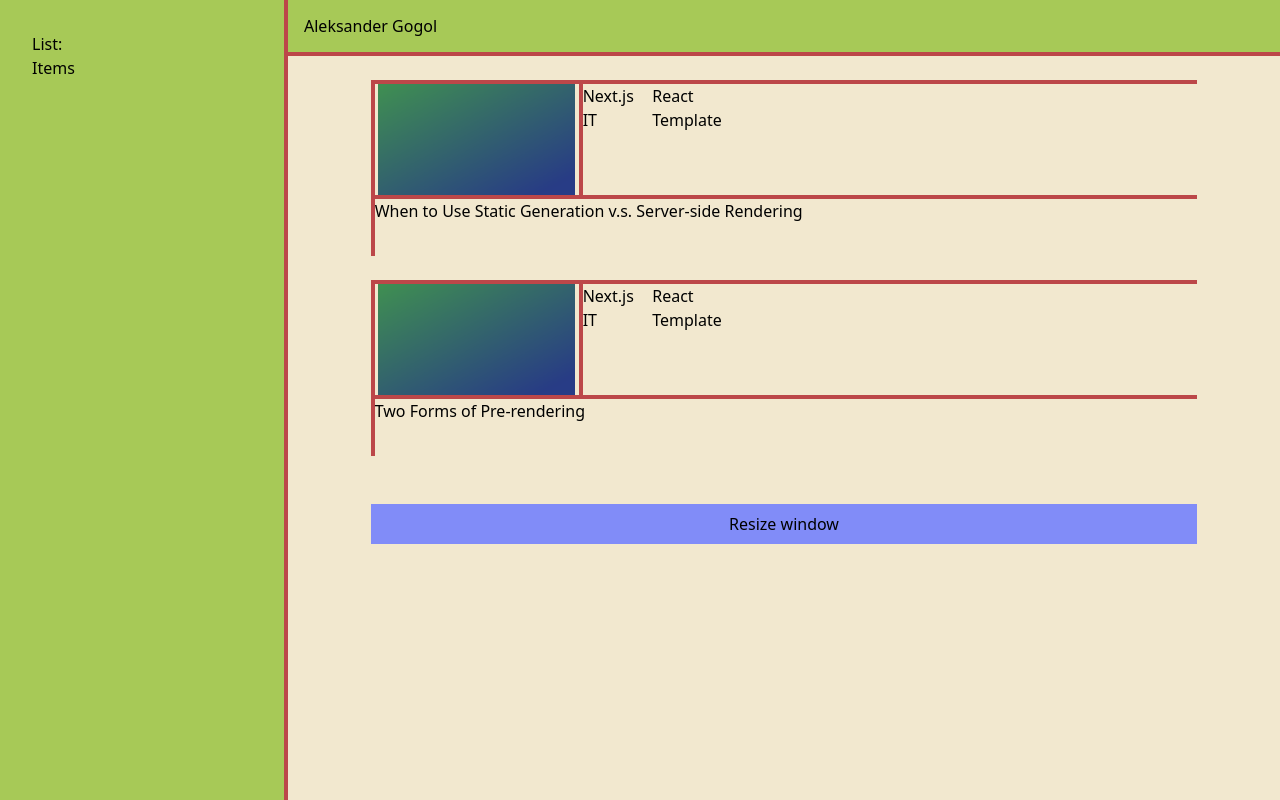
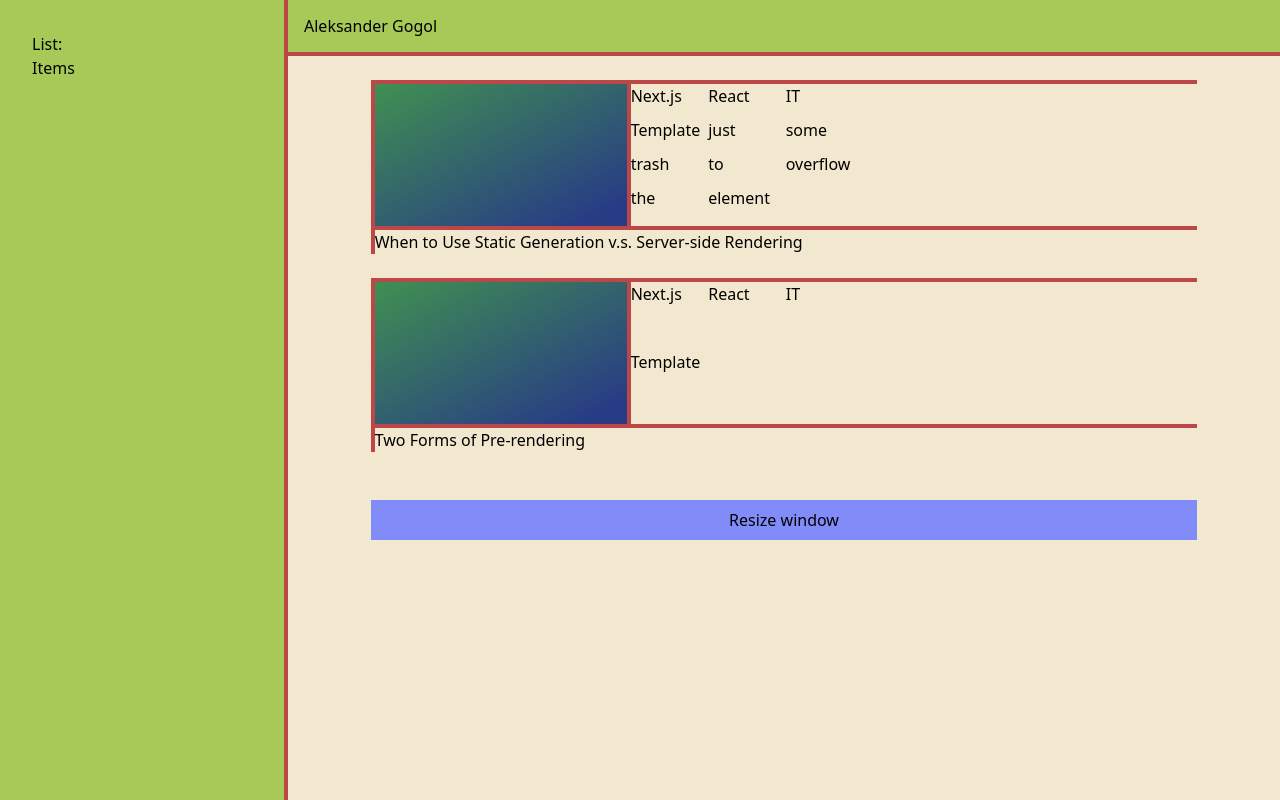
Before and after one commit to catvatar/portfolio, a Next.js app: page / in a window 1280 px wide. Shown: the top 800 px of the page. Built offline with nearby package versions, Linux system fonts and the light colour scheme.

Commit message:
Styling decisions

```diff
--- a/pages/_app.js
+++ b/pages/_app.js
@@ -8,6 +8,13 @@ export default function App({ Component, pageProps }) {
     <isHome.Provider value={Component.name == 'Home'}>
       <GlobalNav />
     </isHome.Provider>
-    <Component {...pageProps} />
+    <div className='lg:ml-sidebar bg-primary py-6'>
+      <div className='flex justify-center'>
+        <div className='w-5/6'>
+          <Component {...pageProps} />
+        </div>
+      </div>
+      <div className="w-full h-screen bg-primary"></div>
+    </div>
   </>);
 }
--- a/pages/index.js
+++ b/pages/index.js
@@ -18,10 +18,8 @@ export default function Home({ allPostsData }) {
   return (
     <>
       <Head>
-        <title>siteTitle</title>
+        <title>Aleksander Portfolio</title>
       </Head>
-      <div className='lg:ml-sidebar bg-primary flex justify-center py-6'>
-        <div className='w-5/6'>
       <section>
         <ul>
           {allPostsData.map(({ id, tags, title }) => (
@@ -35,11 +33,6 @@ export default function Home({ allPostsData }) {
       <br />
       <div className="bg-teal-400 sm:bg-red-400 md:bg-green-400 lg:bg-yellow-400 xl:bg-indigo-400 w-full py-2 px-4 text-center">Resize window</div>
       <br />
-          <section>
-            <div className="w-full h-screen bg-primary"></div>
-          </section>
-        </div>
-      </div>
     </>
   );
 }
--- a/pages/posts/[id].js
+++ b/pages/posts/[id].js
@@ -1,6 +1,5 @@
 import { getAllPostIds, getPostData } from '../../lib/posts';
 import Head from 'next/head';
-import Link from 'next/link'
 
 export async function getStaticProps({ params }) {
   const postData = await getPostData(params.id);
@@ -26,8 +25,8 @@ export default function Post({ postData }) {
       <Head>
         <title>{postData.title}</title>
       </Head>
-      <article>
-        <h1>{postData.title}</h1>
+      <article className='prose lg:prose-xl max-w-none prose-img:w-1/2'>
+        <h1 className='flex justify-center'>{postData.title}</h1>
         <div dangerouslySetInnerHTML={{ __html: postData.contentHtml }} />
       </article>
     </>
--- a/posts/pre-rendering.md
+++ b/posts/pre-rendering.md
@@ -7,7 +7,12 @@ date: '2020-01-01'
 
 Next.js has two forms of pre-rendering: **Static Generation** and **Server-side Rendering**. The difference is in **when** it generates the HTML for a page.
 
+![test](/template-gradient.png)
+
 - **Static Generation** is the pre-rendering method that generates the HTML at **build time**. The pre-rendered HTML is then _reused_ on each request.
 - **Server-side Rendering** is the pre-rendering method that generates the HTML on **each request**.
 
-Importantly, Next.js lets you **choose** which pre-rendering form to use for each page. You can create a "hybrid" Next.js app by using Static Generation for most pages and using Server-side Rendering for others.
+![test](/template-gradient.png)
+
+Importantly,
+Next.js lets you **choose** which pre-rendering form to use for each page. You can create a "hybrid" Next.js app by using Static Generation for most pages and using Server-side Rendering for others.
--- a/posts/ssg-ssr.md
+++ b/posts/ssg-ssr.md
@@ -1,6 +1,6 @@
 ---
 title: 'When to Use Static Generation v.s. Server-side Rendering'
-tags: ['Next.js', 'React', 'IT', 'Template']
+tags: ['Next.js', 'React', 'IT', 'Template', 'just', 'some' , 'trash', 'to', 'overflow', 'the', 'element']
 img: '@/posts/template-gradient.png'
 date: '2020-01-02'
 ---
--- a/tailwind.config.ts
+++ b/tailwind.config.ts
@@ -21,6 +21,13 @@ export default {
       spacing: {
         'sidebar': '18rem',
       },
+      typography: {
+        DEFAULT: {
+          css:{
+
+          }
+        }
+      }
     },
   },
   plugins: [require('@tailwindcss/typography'), require('@tailwindcss/forms')],
--- a/ui/blog-element.tsx
+++ b/ui/blog-element.tsx
@@ -11,18 +11,17 @@ export function BlogElement({
     <Link
       href={`${postPath}`}
     >
-      <div className='border-4 border-r-0 border-b-0 border-detail h-44'>
+      <div className='border-4 border-r-0 border-b-0 border-detail h-58'>
         <div className='border-0 border-b-4 border-detail h-2/3 grid grid-flow-col auto-cols-max gap-0 justify-items-start'>
-          <div className='border-0 border-r-4 w-52 relative border-detail'>
+          <div className='border-0 border-r-4 w-64 border-detail'>
             <Image
-              className='object-scale-down'
+              height={0}
               src={img}
-              fill={true}
               alt='img'
             />
           </div>
           <div className='border-0'>
-            <ul className='grid grid-cols-2 gap-0'>
+            <ul className='grid grid-cols-1 gap-2 h-32 overflow-hidden lg:grid-cols-3'>
               {postTags.map((tag)=>{return(
                 <li key={tag}>
                   {tag}
```
Lines whose indentation alone changed are shown as unchanged.
